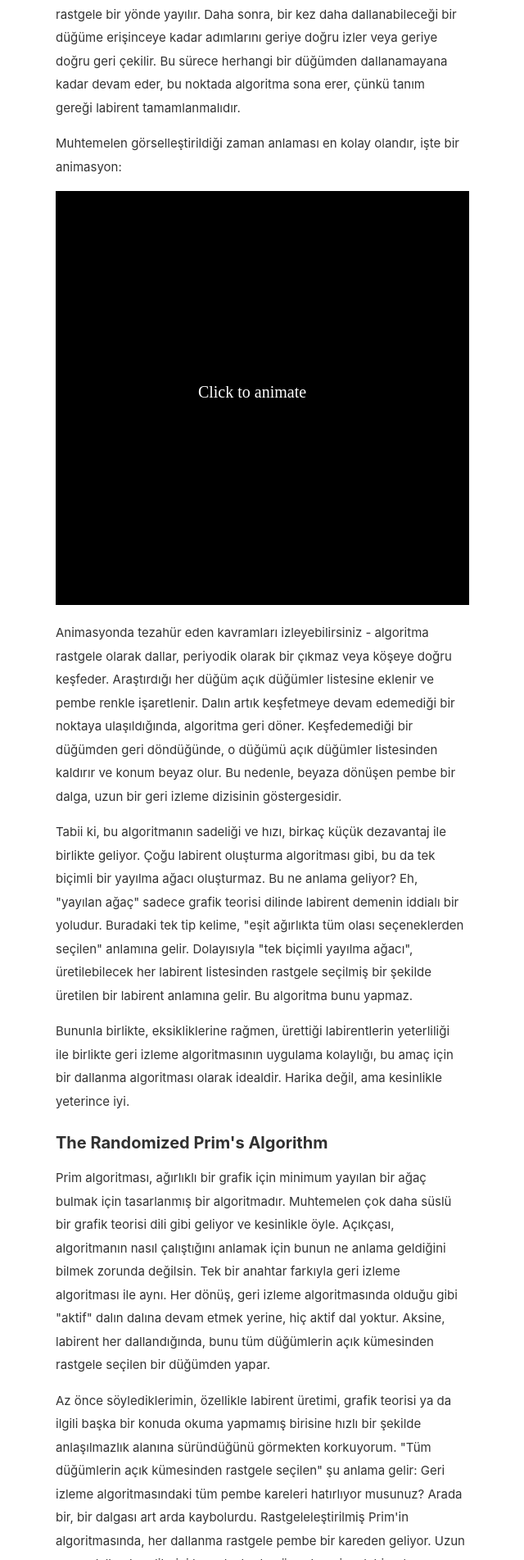
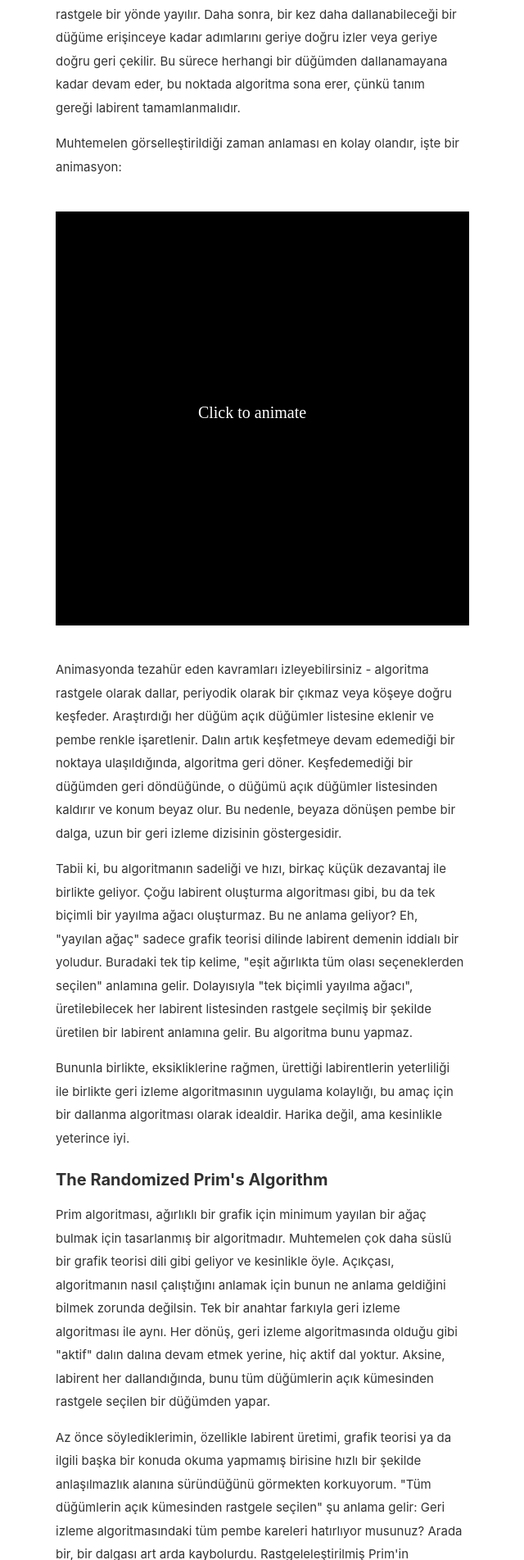
Before and after one commit to AcarSY/blog, a Jekyll site: the page built from _posts/2018-06-06-labirentler.md, in a window 1280 px wide. Shown: the part 1106-3009 px from the top of the page at 82% size, without its empty margins (322-962 px from the left). Built offline with Jekyll 4.4.1, drawn with Linux system fonts in a browser that asks for light colours.

Commit message:
Update styles.css

```diff
--- a/assets/static/labirentler/styles.css
+++ b/assets/static/labirentler/styles.css
@@ -1,3 +1,10 @@
+.maze {
+    margin: auto;
+    display: block;
+    padding-top: 25px;
+    padding-bottom: 25px;
+}
+
 #wilsons-size {
     cursor: pointer;
     font-weight: 700;
```
